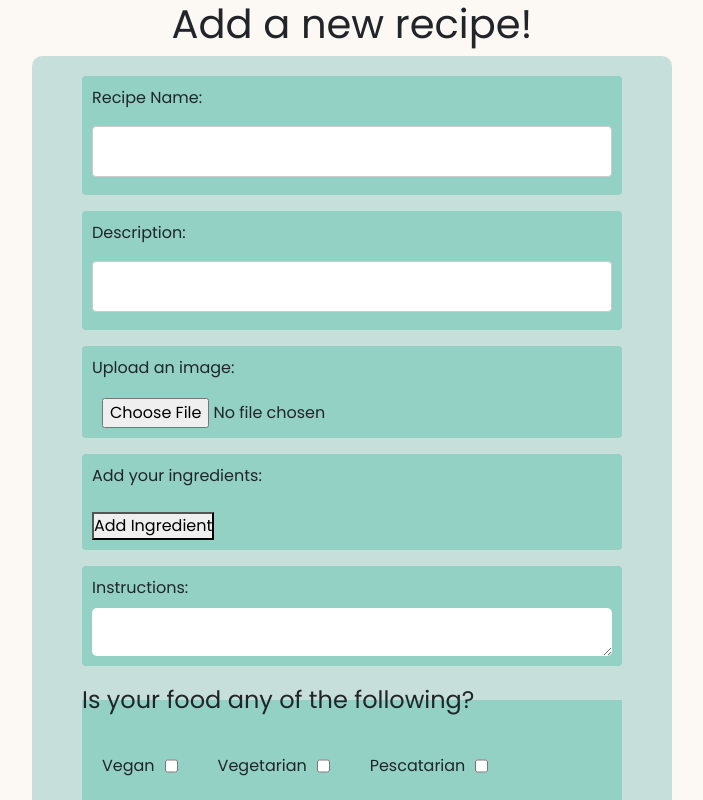
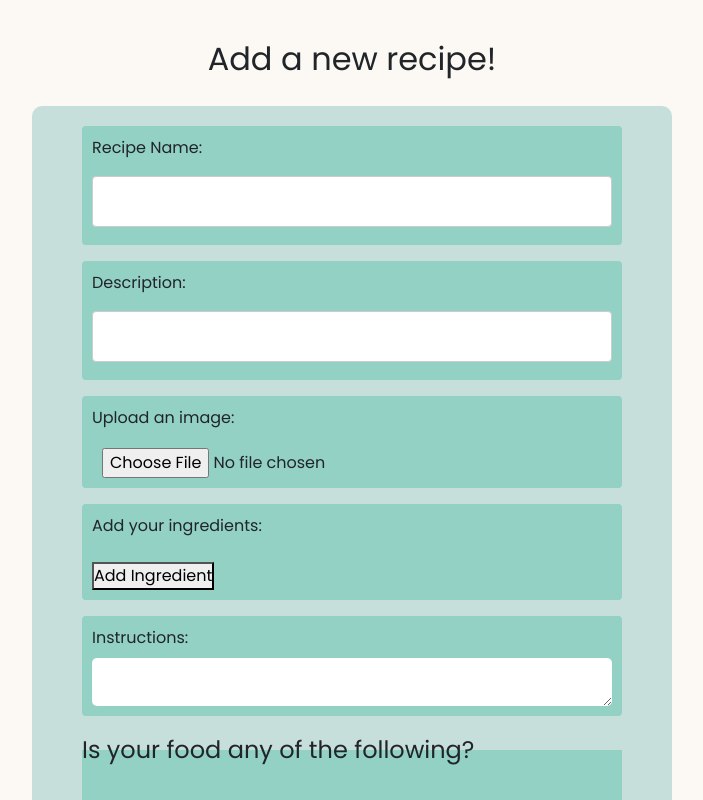
Before and after one commit to roselynle/meal-app-client, a React app: page /newrecipe in a window 1280 px wide. Shown: the top 800 px of the page, without its empty margins (288-991 px from the left). Built offline with nearby package versions, Linux system fonts and the light colour scheme.

Commit message:
styling changes to new recipe page

```diff
--- a/src/App.css
+++ b/src/App.css
@@ -142,9 +142,17 @@ video {
 
 
 /* New recipe page */
-#new-recipe-container h1 {
+#new-recipe-container h2 {
  text-align: center;
+ padding-top: 40px;
+ padding-bottom: 20px;
 }
+
+#new-recipe-container {
+   padding-bottom: 50px;
+}
+
+/* Media queries */
 
 @media screen and (max-width: 500px) {
   #login-form, #register-form, form {
--- a/src/pages/AddRecipe/index.js
+++ b/src/pages/AddRecipe/index.js
@@ -6,7 +6,7 @@ const AddRecipe = () => {
     return (
         <>
         <div id="new-recipe-container">
-            <h1>Add a new recipe!</h1>
+            <h2>Add a new recipe!</h2>
             <AddRecipeForm/>
             </div>
         </>
```
